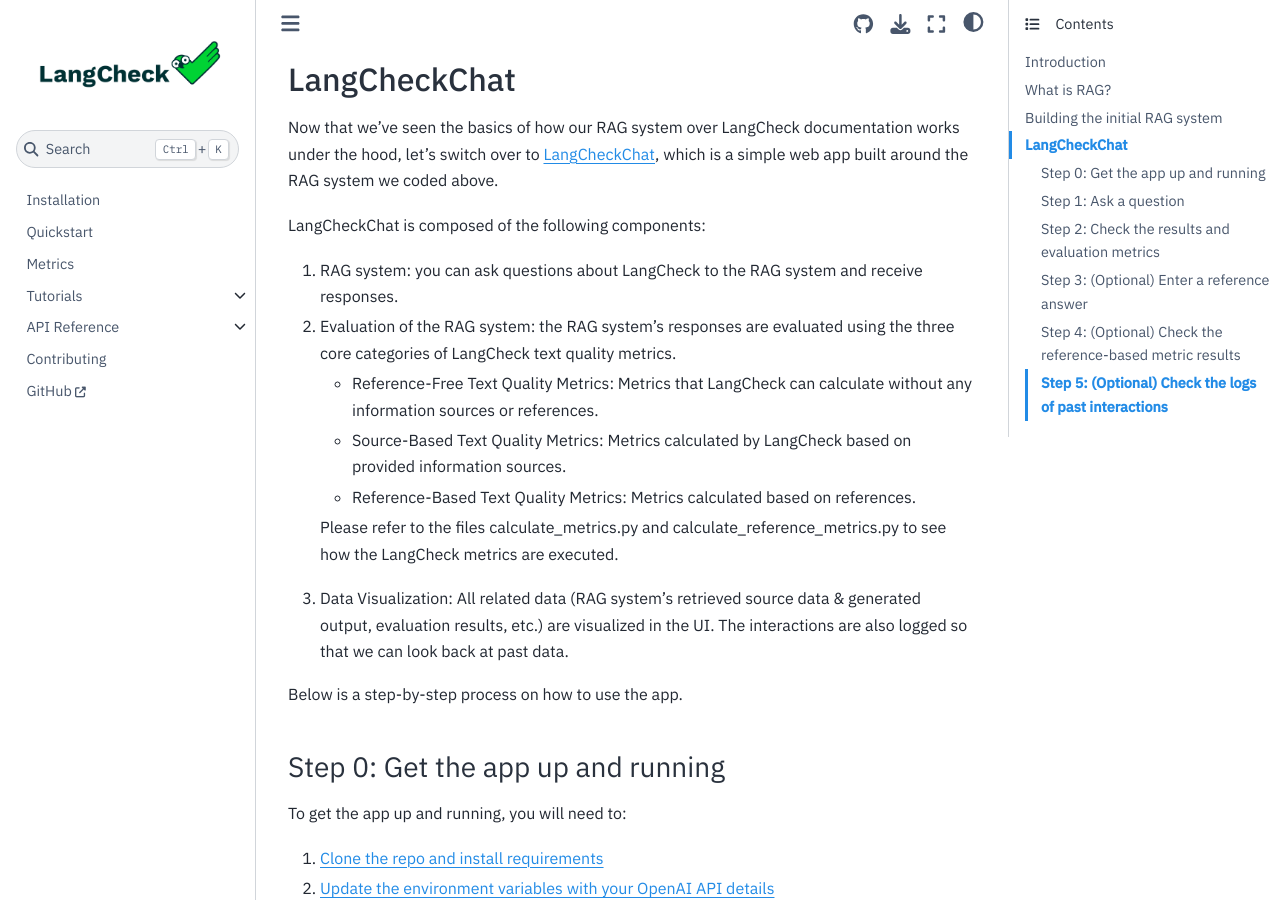
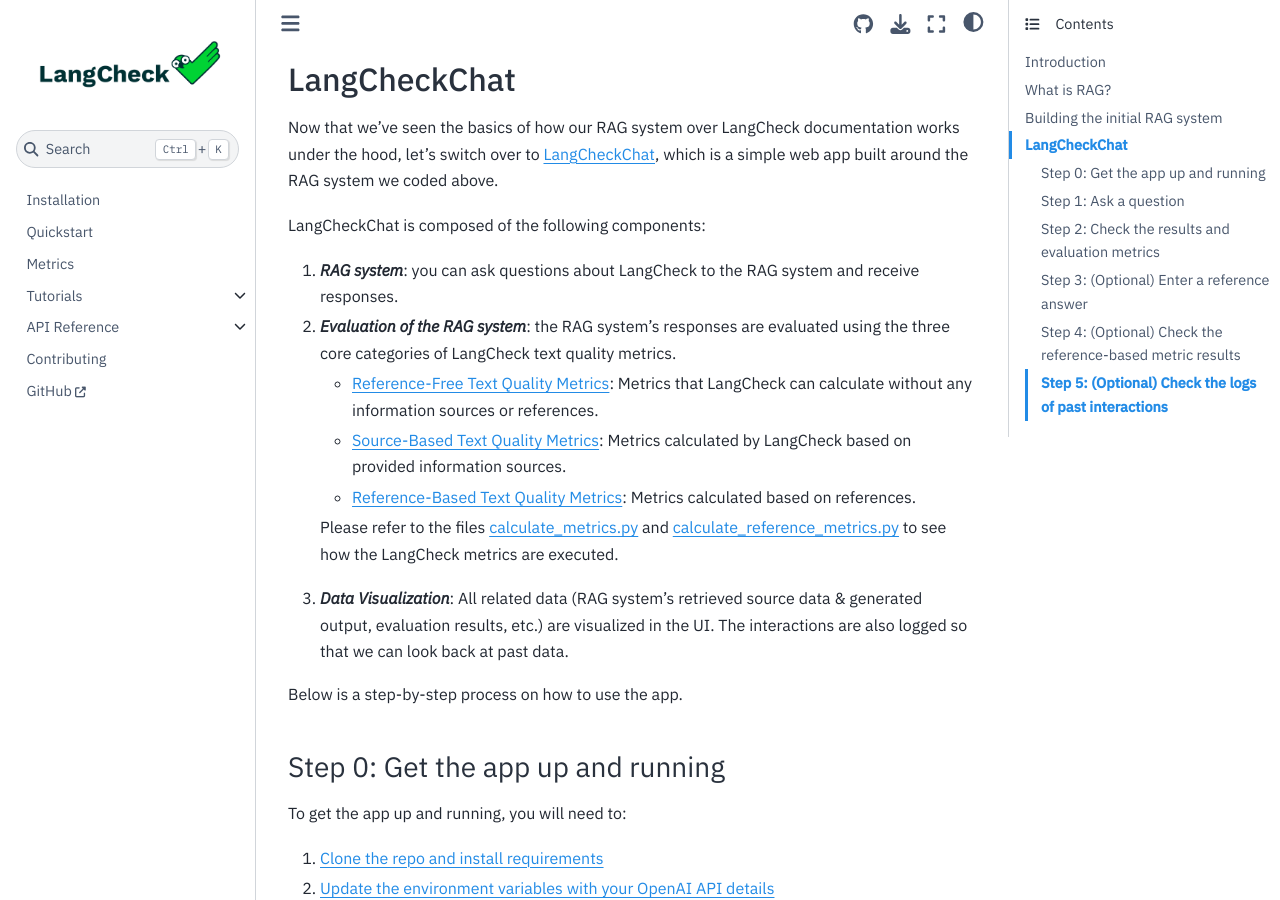
Before and after one commit to citadel-ai/langcheck, a Sphinx documentation site: the page built from docs/langcheckchat_tutorial.md, in a window 1280 px wide and 900 px high, scrolled down 2332 px. Built offline with Sphinx 7.4.7 and the Sphinx Book theme 1.1.4, drawn with Linux system fonts in a browser that asks for light colours; part of the change alters nothing that is shown.

```diff
--- a/docs/langcheckchat_tutorial.md
+++ b/docs/langcheckchat_tutorial.md
@@ -74,14 +74,14 @@ And there you have it! We have now created a super basic RAG application over th
 Now that we’ve seen the basics of how our RAG system over LangCheck documentation works under the hood, let’s switch over to [LangCheckChat](https://github.com/citadel-ai/langcheckchat), which is a simple web app built around the RAG system we coded above.
 
 LangCheckChat is composed of the following components:
-1. RAG system: you can ask questions about LangCheck to the RAG system and receive responses.
-2. Evaluation of the RAG system: the RAG system’s responses are evaluated using the three core categories of LangCheck text quality metrics.
-    - Reference-Free Text Quality Metrics: Metrics that LangCheck can calculate without any information sources or references.
-    - Source-Based Text Quality Metrics: Metrics calculated by LangCheck based on provided information sources.
-    - Reference-Based Text Quality Metrics: Metrics calculated based on references.
+1. ***RAG system***: you can ask questions about LangCheck to the RAG system and receive responses.
+2. ***Evaluation of the RAG system***: the RAG system’s responses are evaluated using the three core categories of LangCheck text quality metrics.
+    - [Reference-Free Text Quality Metrics](https://langcheck.readthedocs.io/en/latest/langcheck.metrics.en.reference_free_text_quality.html): Metrics that LangCheck can calculate without any information sources or references.
+    - [Source-Based Text Quality Metrics](https://langcheck.readthedocs.io/en/latest/langcheck.metrics.en.source_based_text_quality.html): Metrics calculated by LangCheck based on provided information sources.
+    - [Reference-Based Text Quality Metrics](https://langcheck.readthedocs.io/en/latest/langcheck.metrics.en.reference_based_text_quality.html): Metrics calculated based on references.
 
-    Please refer to the files calculate_metrics.py and calculate_reference_metrics.py to see how the LangCheck metrics are executed.
-3. Data Visualization: All related data (RAG system’s retrieved source data & generated output, evaluation results, etc.) are visualized in the UI. The interactions are also logged so that we can look back at past data.
+    Please refer to the files [calculate_metrics.py](https://github.com/citadel-ai/langcheckchat/blob/main/calculate_metrics.py) and [calculate_reference_metrics.py](https://github.com/citadel-ai/langcheckchat/blob/main/calculate_reference_metrics.py) to see how the LangCheck metrics are executed.
+3. ***Data Visualization***: All related data (RAG system’s retrieved source data & generated output, evaluation results, etc.) are visualized in the UI. The interactions are also logged so that we can look back at past data.
 
 Below is a step-by-step process on how to use the app.
 
```
